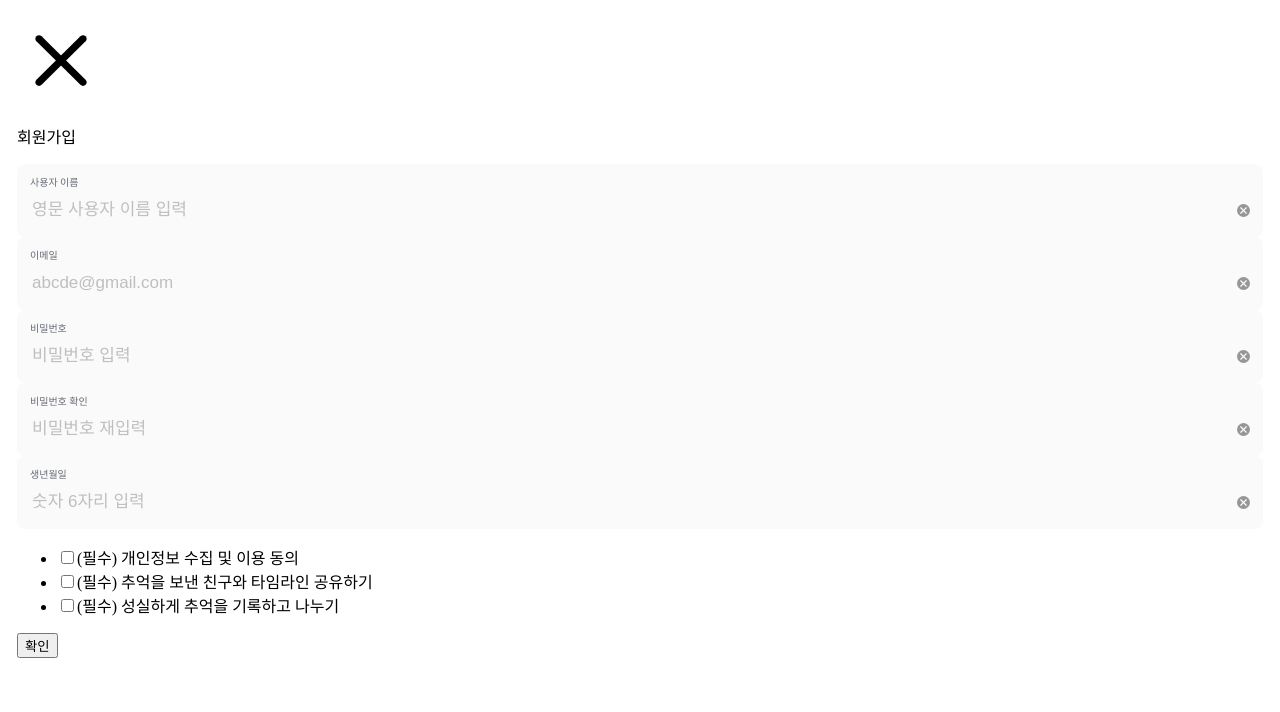
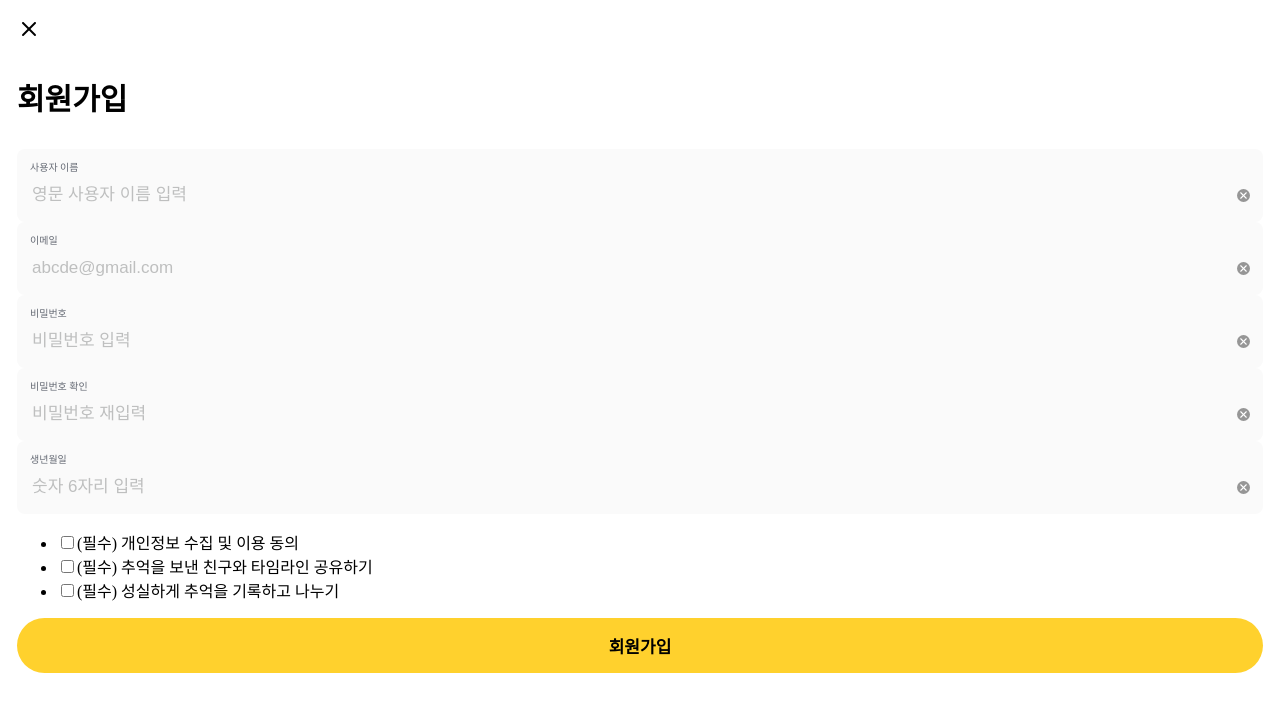
Before and after one commit to joan-KIM/soboro, a React (Create React App) app: page /account/signup in a window 1280 px wide. Shown: the top 712 px of the page. Built offline with nearby package versions, Linux system fonts and the light colour scheme; no server answers; a web font is replaced by a local one.

Commit message:
아이콘, 타이틀, 회원가입 버튼 디자인 적용

```diff
--- a/src/pages/SignUpPage.jsx
+++ b/src/pages/SignUpPage.jsx
@@ -9,6 +9,22 @@ const Page = styled.div`
   padding: 17px;
 `;
 
+const Title = styled.p`
+  font-size: 30px;
+  font-weight: 700;
+`;
+
+const Submit = styled.input`
+  border: none;
+  background: #FFD12D;
+  font-size: 17px;
+  font-weight: 600;
+  padding: 15px;
+  border-radius: 38px;
+  text-align: center;
+  width: 100%;
+`;
+
 export default function SignUpPage() {
   const {register, handleSubmit, reset, formState: {errors, dirtyFields}} = useForm({mode: 'onBlur'});
 
@@ -18,8 +34,8 @@ export default function SignUpPage() {
 
   return (
     <Page>
-      <Link to="/account/login"><Close /></Link>
-      <p>회원가입</p>
+      <Link to="/account/login"><Close width="24" height="24" /></Link>
+      <Title>회원가입</Title>
       <form onSubmit={handleSubmit(onSubmit)}>
         <SignUpInput
           required
@@ -108,7 +124,7 @@ export default function SignUpPage() {
             </label>
           </li>
         </ul>
-        <input type="submit" value="확인" />
+        <Submit type="submit" value="회원가입" />
       </form>
     </Page>
   );
```
